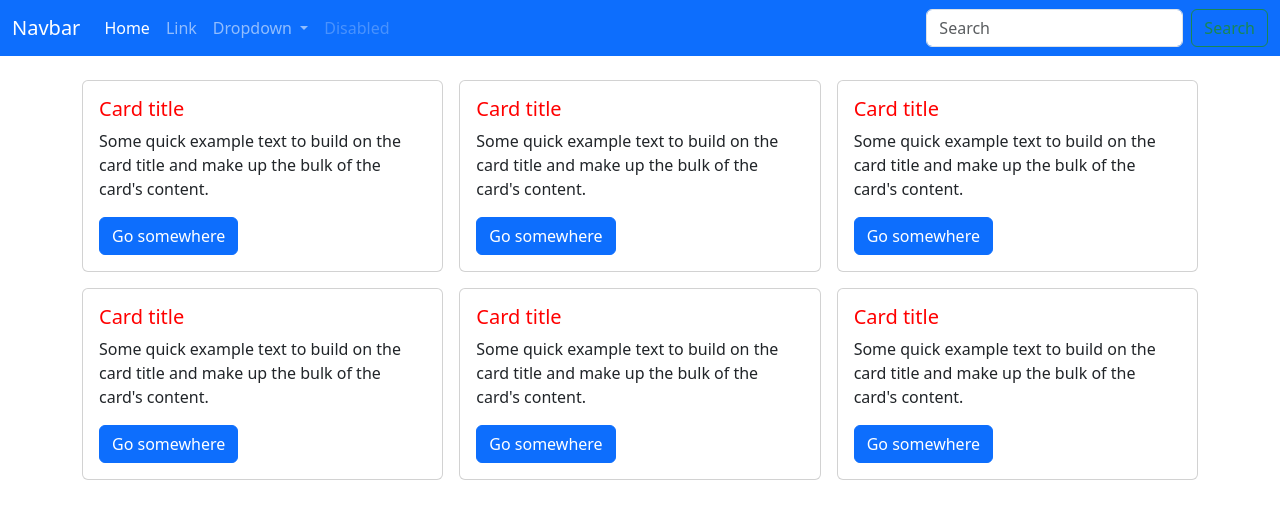
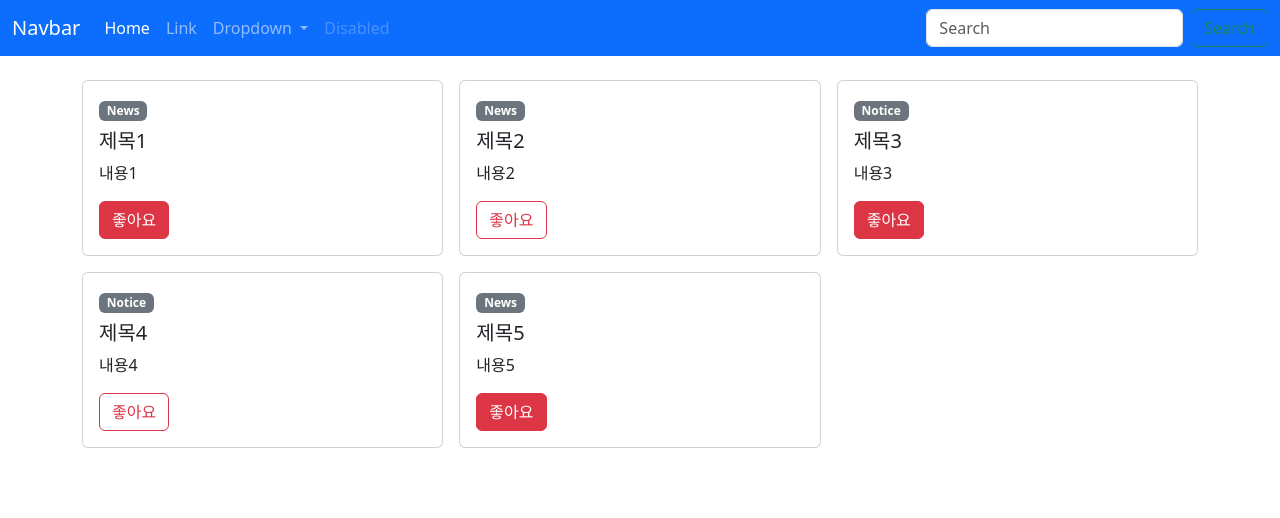
Before and after one commit to h2oi6v0i/vue3-basic, a Vue app: page / in a window 1280 px wide. Shown: the top 518 px of the page. Built offline with nearby package versions, Linux system fonts and the light colour scheme.

Commit message:
[24] : props

```diff
--- a/src/components/AppCard.vue
+++ b/src/components/AppCard.vue
@@ -1,37 +1,70 @@
 <template>
   <div class="card">
     <div class="card-body">
-      <h5 class="card-title red">Card title</h5>
-      <p class="card-text">
-        Some quick example text to build on the card title and make up the bulk of the card's
-        content.
-      </p>
-      <a href="#" class="btn btn-primary">Go somewhere</a>
+      <span class="badge bg-secondary"> {{ typeName }}</span>
+      <h5 class="card-title mt-2">{{ title }}</h5>
+      <p class="card-text">{{ contents }}</p>
+      <a href="#" class="btn" :class="isLikeClass" @click="toggleLike">좋아요</a>
     </div>
   </div>
 </template>
 
 <script>
-import { ref } from 'vue';
-// import { useCssModule } from 'vue';
+import { computed } from 'vue';
 
 export default {
-  setup() {
-    // const style = useCssModule();
-    // console.log(style);
+  props: {
+    type: {
+      type: String,
+      default: 'news',
+      validator: (value) => {
+        return ['news', 'notice'].includes(value);
+      },
+    },
+    title: {
+      type: String,
+      required: true,
+    },
+    contents: {
+      type: String,
+      required: true,
+    },
+    isLike: {
+      type: Boolean,
+      default: false,
+    },
+    /**
+     * 배열, 객체같은 레퍼런스 타입의 기본값은 팩토리 함수에서 반환 되어야 한다.
+     * data를 함수로 선언해서 return 하는 것과 같은 이유이다.
+     * reference 타입의 자료형들은 함수로 새롭게 만들어서 리턴을 안 해주면 원본을 참조, 공유해버리기 때문에 함수로 만들어 리턴을 하는 방식으로 해야 하는 것 같다.
+     */
+    obj: {
+      type: Object,
+      default: () => {
+        return {};
+      },
+    },
+  },
 
-    const color = ref('red');
+  emits: ['toggleLike'],
 
-    return { color };
+  setup(props, context) {
+    /** 카드 타입 */
+    const typeName = computed(() => {
+      return props.type === 'news' ? 'News' : 'Notice';
+    });
+
+    /** 좋아요 상태별 클래스 */
+    const isLikeClass = computed(() => {
+      return props.isLike ? 'btn-danger' : 'btn-outline-danger';
+    });
+
+    /** 좋아요 상태 토글 */
+    const toggleLike = () => {
+      context.emit('toggleLike');
+    };
+
+    return { isLikeClass, typeName, toggleLike };
   },
 };
 </script>
-
-<style>
-/* <style module> : style에 module 속성을 붙이면 스타일 규칙이 $style 내장 객체 속성으로 포함된다. */
-/* <style module="classes"> : classes */
-.red {
-  /* color: red !important; */
-  color: v-bind(color) !important;
-}
-</style>
--- a/src/components/TheView.vue
+++ b/src/components/TheView.vue
@@ -2,8 +2,14 @@
   <main>
     <div class="container py-4">
       <div class="row g-3">
-        <div v-for="item in 6" :key="item" class="col col-4">
-          <AppCard></AppCard>
+        <div v-for="post in posts" :key="post.id" class="col col-4">
+          <AppCard
+            :type="post.type"
+            :title="post.title"
+            :contents="post.contents"
+            :isLike="post.isLike"
+            @toggle-like="post.isLike = !post.isLike"
+          />
         </div>
       </div>
     </div>
@@ -11,14 +17,24 @@
 </template>
 
 <script>
+import { reactive } from 'vue';
 import AppCard from '@/components/AppCard.vue';
 
 export default {
   components: {
     AppCard,
   },
+
   setup() {
-    return {};
+    const posts = reactive([
+      { id: 1, type: 'news', title: '제목1', contents: '내용1', isLike: true },
+      { id: 2, type: 'news', title: '제목2', contents: '내용2', isLike: false },
+      { id: 3, type: 'notice', title: '제목3', contents: '내용3', isLike: true },
+      { id: 4, type: 'notice', title: '제목4', contents: '내용4', isLike: false },
+      { id: 5, type: 'news', title: '제목5', contents: '내용5', isLike: true },
+    ]);
+
+    return { posts };
   },
 };
 </script>
```
